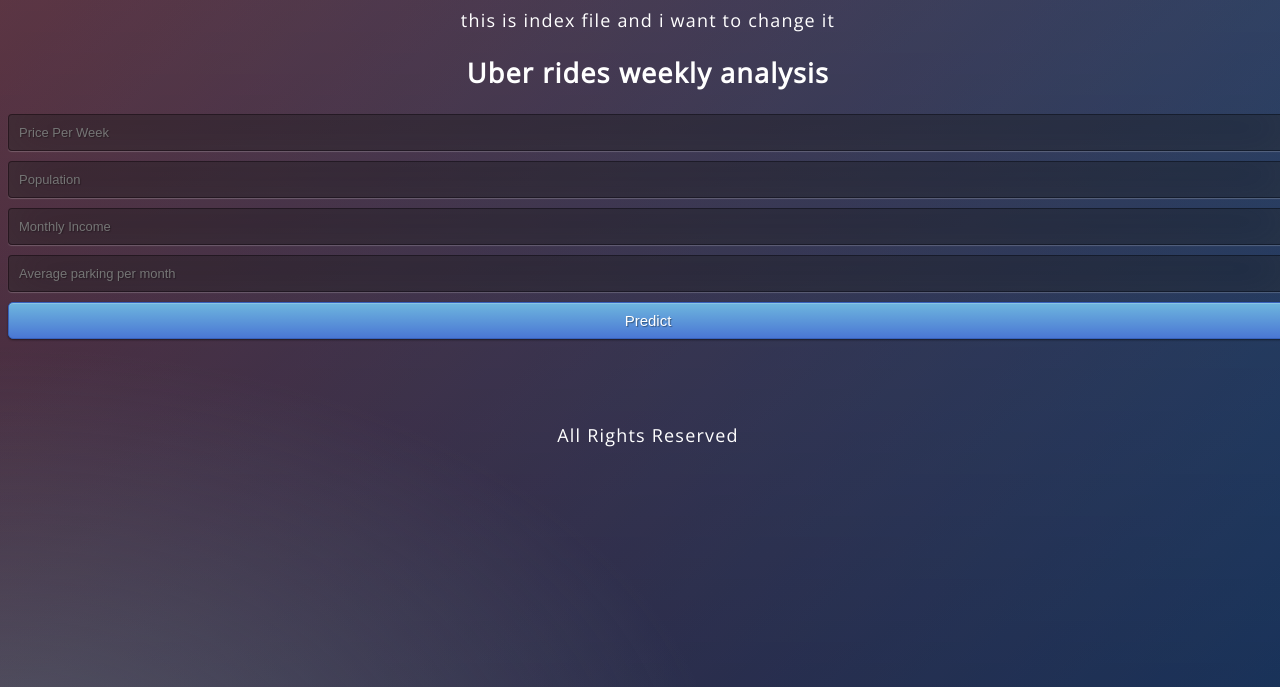
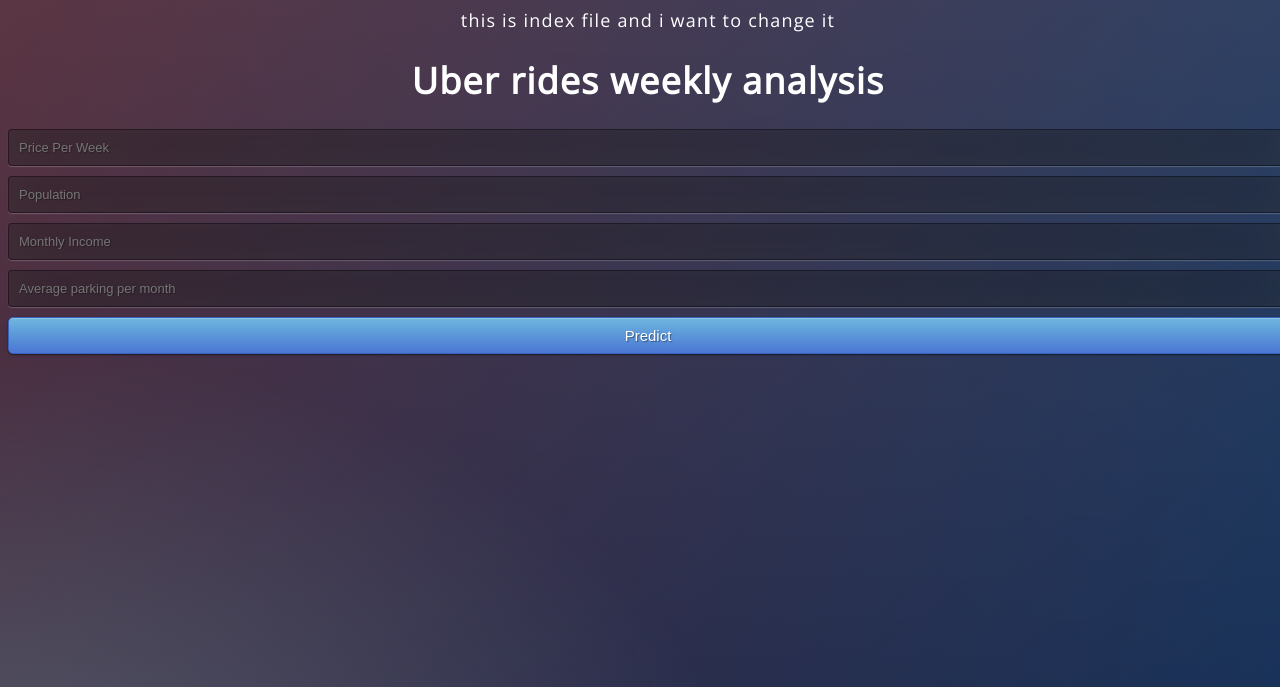
Before and after one commit to shivam030303/uber_rides, a Python web app: template templates/index.html in a window 1280 px wide. Shown: the top 687 px of the page. Run offline with Jinja, Linux system fonts and the light colour scheme; the template is opened without the code that fills it, so the values that code supplies are empty.

Commit message:
updating index.html

```diff
--- a/templates/index.html
+++ b/templates/index.html
@@ -7,7 +7,7 @@ this is index file and i want to change it
     <link rel="stylesheet" href="{{url_for('static',filename='css/style.css')}}"
 </head>
 <body>
-<h2>Uber rides weekly analysis</h2>
+<h1>Uber rides weekly analysis</h1>
 <form action="{{url_for('predict')}}" method="post">
     <input type="text" name="Priceperweek" placeholder="Price Per Week" required="required">
     <input type="text" name="Population" placeholder="Population" required="required">
@@ -18,8 +18,6 @@ this is index file and i want to change it
 <br>
 <br>
 {{prediction_text}}
-    <footer>
-  <p>All Rights Reserved</p>
-</footer>
+
 </body>
 </html>
```
